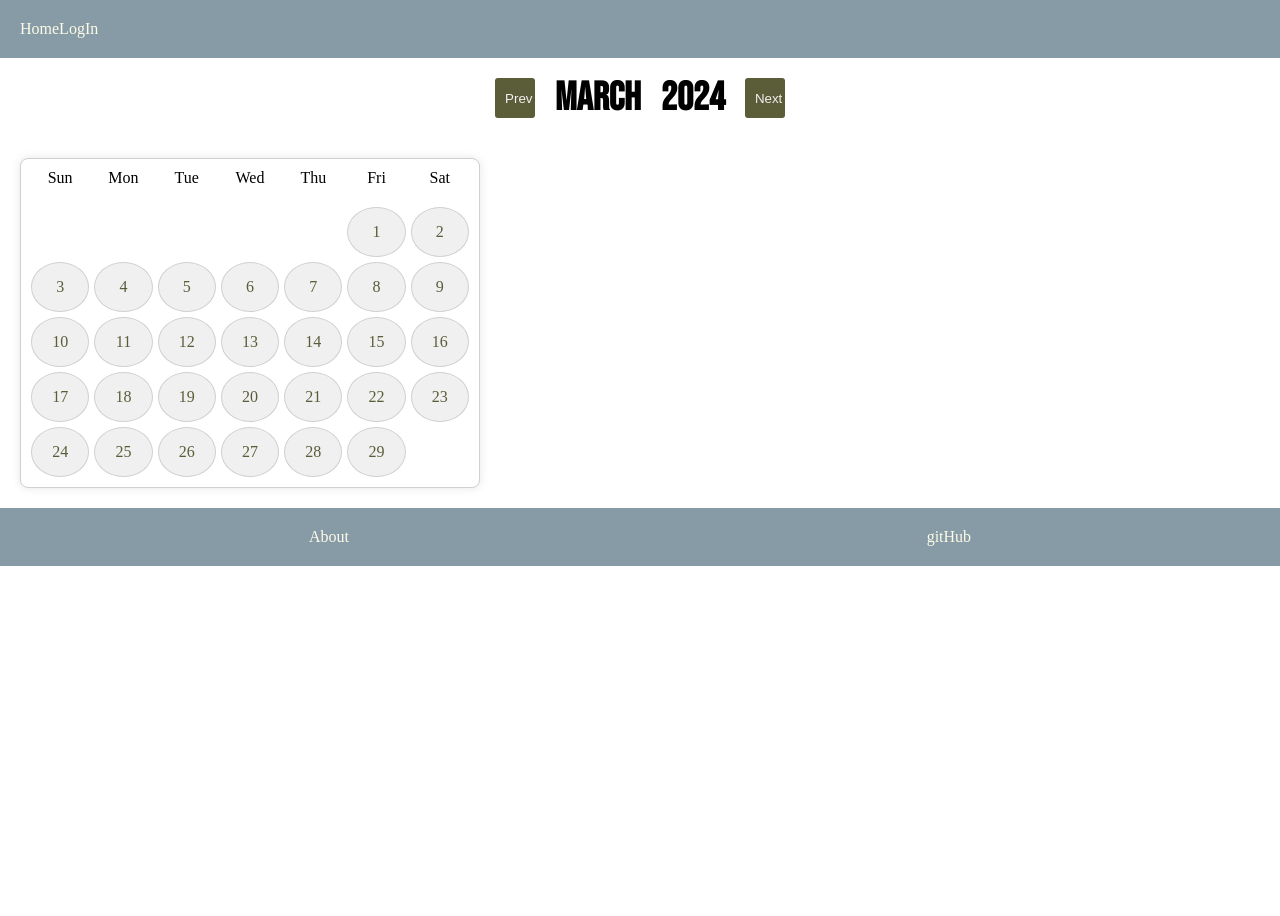
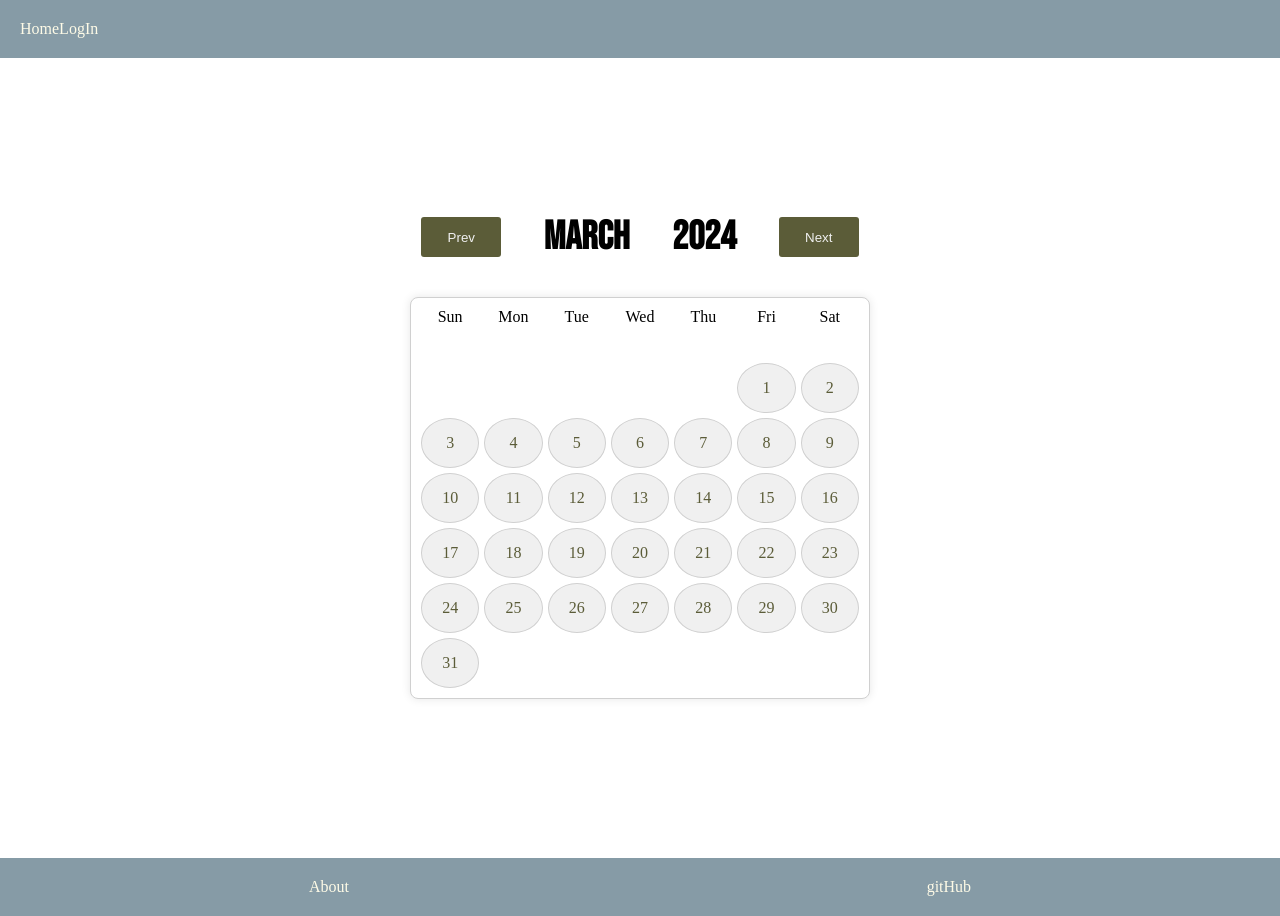
Before and after one commit to BarbaraLan/iron-Hikers-appClient, a React (Vite) app: page /join-hike in a window 1280 px wide. Before the commit the page ends 800 px from the top, so only its background shows below. Built offline with nearby package versions, Linux system fonts and the light colour scheme; no server answers.

Commit message:
Adjust JoinHikesPge css

```diff
--- a/src/Pages/JoinHikePage.jsx
+++ b/src/Pages/JoinHikePage.jsx
@@ -1,4 +1,5 @@
 import Calendar from '../components/Calendar';
+import "../style/JoinHikePage.css";
 
 function JoinHikePage() {
     return(
--- a/src/components/Calendar.jsx
+++ b/src/components/Calendar.jsx
@@ -7,7 +7,7 @@ function Calendar() {
   const [month, setMonth] = useState(today.getMonth());
   const [year, setYear] = useState(today.getFullYear());
   const [monthDays, setMonthDays] = useState(
-    new Date(year, month, 0).getDate()
+    new Date(year, month+1, 0).getDate()
   );
   const [firstDay, setFirstDay] = useState(new Date(year, month, 0).getDay());
 
--- a/src/style/Calendar.css
+++ b/src/style/Calendar.css
@@ -1,17 +1,14 @@
-
-
 .calendar {
     display: grid;
     grid-template-columns: repeat(7, 1fr);
     grid-template-rows: repeat(5, 1fr);
     gap: 5px;
-    height: 400px;
+    height: auto;
     margin: 20px;
     max-width: 700px;
     padding: 20px;
     box-shadow: 0 0 10px rgba(0, 0, 0, 0.1);
     border-radius: 8px;
-    height: 330px;
     overflow-x: auto;
     padding: 10px;
     border: 1px solid #d0d0d0;
@@ -38,20 +35,24 @@
 
     #month-bar {
         display: flex;
-    justify-content: center;
-    padding: 0 10px;
-    width: 100vw;
+        justify-content: space-around;
+        padding: 0 ;
+        max-width: 700px;
+        width: 460px;
         align-items: center;
         gap: 20px;
         height: 10vh;
     }
 
   #month-bar button {
-    width: 40px;
+    width: 80px;
     height: 40px;
     background-color: #5b5c38;
     border: none;
     color: #f0f0f0;
+    display: flex;
+    justify-content: center;
+    align-items: center;
   }
 
   #month-bar h2 {
--- a/src/style/JoinHikePage.css
+++ b/src/style/JoinHikePage.css
@@ -1,6 +1,7 @@
 #container-dashboard{
     display: flex;
-    height: 900px;
+    height: 100vh;
+    width: 100vw;
     flex-direction: column;
     justify-content: center;
     align-items: center;
```
Lines whose indentation alone changed are shown as unchanged.
